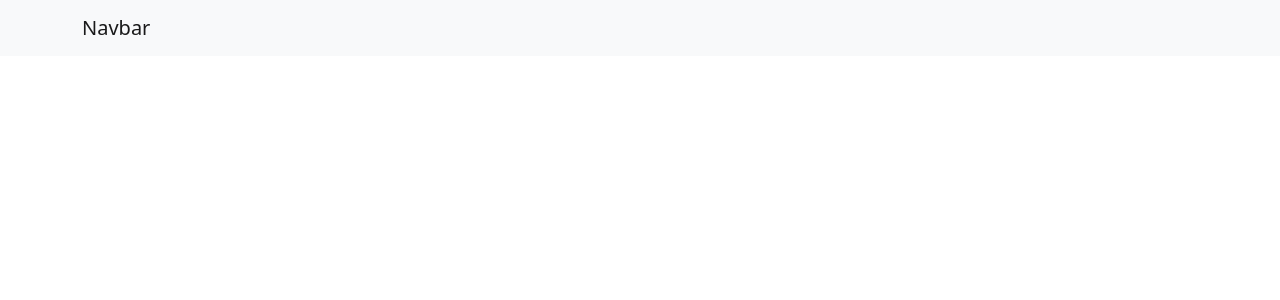
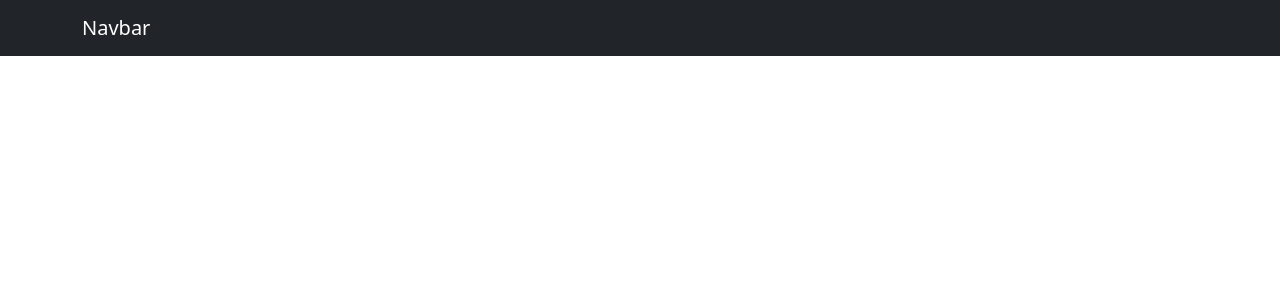
Before and after one commit to FloofyPancakes/hyper-notes, a React (Create React App) app: page / in a window 1280 px wide. Shown: the top 300 px of the page. Built offline with nearby package versions, Linux system fonts and the light colour scheme.

Commit message:
changed navbar to dark theme

```diff
--- a/src/components/Header.js
+++ b/src/components/Header.js
@@ -6,7 +6,7 @@ import 'bootstrap/dist/css/bootstrap.min.css';
 // import { Navbar, Nav, Container } from 'react-bootstrap';
 function Header() {
   return (
-    <Navbar expand="lg" variant="light" bg="light">
+    <Navbar expand="lg" variant="dark" bg="dark">
       <Container>
         <Navbar.Brand href="#">Navbar</Navbar.Brand>
       </Container>
```
